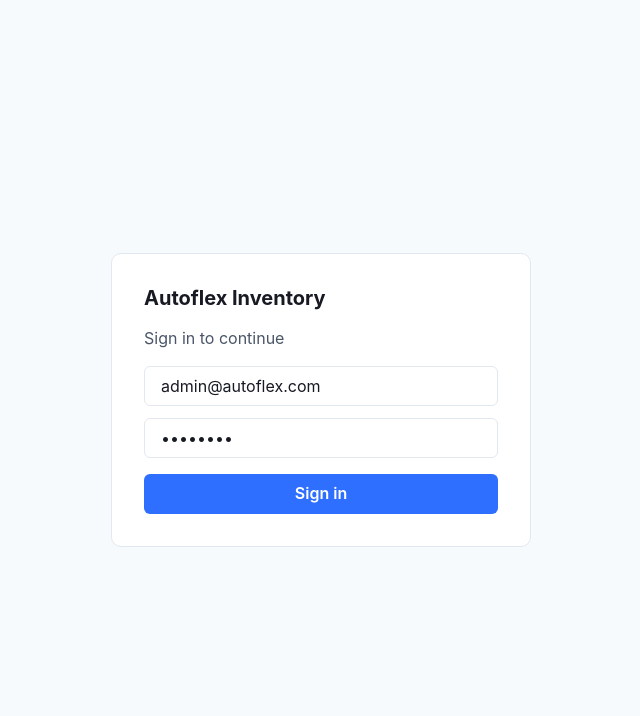
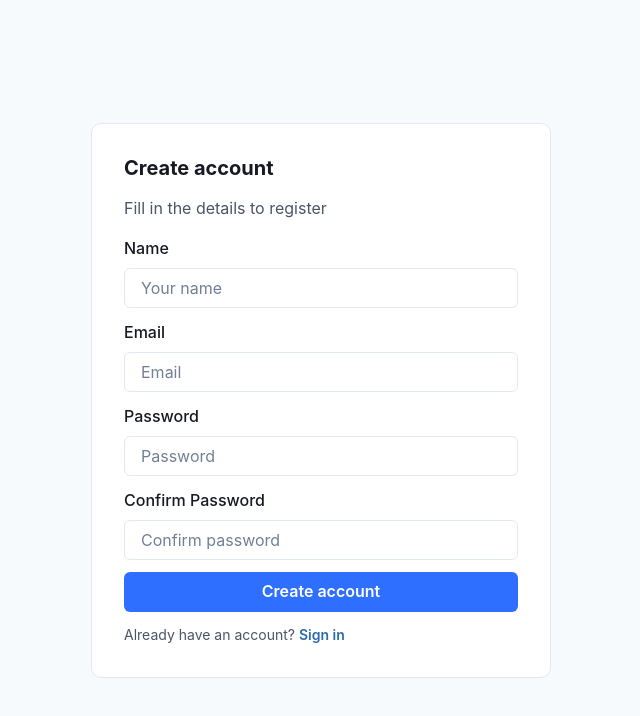
Before and after one commit to Winiicius/autoflex-test-frontend, a React (Vite) app: page /register in a window 1280 px wide. Before the commit this address led to /login. Shown: the top 716 px of the page, without its empty margins (319-959 px from the left). Built offline with nearby package versions, Linux system fonts and the light colour scheme; no server answers.

Commit message:
feat: add user registration page

```diff
--- a/src/App.tsx
+++ b/src/App.tsx
@@ -11,6 +11,7 @@ import { ProductFormPage } from "./features/products/pages/ProductFormPage";
 import { NotFoundPage } from "./shared/pages/NotFoundPage";
 import { AdminRoute } from "./app/router/AdminRoute";
 import { ForbiddenPage } from "./shared/pages/ForbiddenPage";
+import { RegisterPage } from "./features/auth/pages/RegisterPage";
 
 
 
@@ -18,7 +19,10 @@ export default function App() {
     return (
         <BrowserRouter>
             <Routes>
+
+                <Route path="/register" element={<RegisterPage />} />
                 <Route path="/login" element={<LoginPage />} />
+
                 <Route
                     element={
                         <PrivateRoute>
--- a/src/features/auth/authService.ts
+++ b/src/features/auth/authService.ts
@@ -1,9 +1,20 @@
 import { http } from "../../shared/api/http";
 import type { LoginRequest, LoginResponse } from "./types";
+
+export type RegisterRequest = {
+  name: string;
+  email: string;
+  password: string;
+};
 
 export const authService = {
   login: async (payload: LoginRequest): Promise<LoginResponse> => {
     const { data } = await http.post<LoginResponse>("/auth/login", payload);
     return data;
   },
+
+  register: async (payload: RegisterRequest) => {
+    const { data } = await http.post("/auth/register", payload);
+    return data;
+  },
 };
--- a/src/features/auth/pages/LoginPage.tsx
+++ b/src/features/auth/pages/LoginPage.tsx
@@ -9,7 +9,7 @@ import {
 } from "@chakra-ui/react";
 import { useState } from "react";
 import { useAuth } from "../AuthContext";
-import { Navigate, useNavigate } from "react-router-dom";
+import { Link, Navigate, useNavigate } from "react-router-dom";
 import { authService } from "../authService";
 
 export function LoginPage() {
@@ -76,6 +76,13 @@ export function LoginPage() {
                     <Button w="100%" onClick={onSubmit} isLoading={loading}>
                         Sign in
                     </Button>
+
+                    <Text fontSize="sm" color="gray.600">
+                        Don&apos;t have an account?{" "}
+                        <Text as={Link} to="/register" color="blue.600" fontWeight="semibold">
+                            Create one
+                        </Text>
+                    </Text>
                 </Stack>
             </Box>
         </Box>
--- /dev/null
+++ b/src/features/auth/pages/RegisterPage.tsx
@@ -0,0 +1,122 @@
+import {
+    Box,
+    Button,
+    FormControl,
+    FormErrorMessage,
+    FormLabel,
+    Heading,
+    Input,
+    Stack,
+    Text,
+    useToast,
+} from "@chakra-ui/react";
+import { zodResolver } from "@hookform/resolvers/zod";
+import { useForm } from "react-hook-form";
+import { Link, Navigate, useNavigate } from "react-router-dom";
+import { useAuth } from "../AuthContext";
+import { authService } from "../authService";
+import { registerSchema } from "../register.schema";
+import type { RegisterFormValues } from "../register.schema";
+
+export function RegisterPage() {
+    const toast = useToast();
+    const navigate = useNavigate();
+    const { user } = useAuth();
+
+    // se já estiver logado, não faz sentido cadastrar
+    if (user) return <Navigate to="/dashboard" replace />;
+
+    const {
+        register,
+        handleSubmit,
+        formState: { errors, isSubmitting },
+    } = useForm<RegisterFormValues>({
+        resolver: zodResolver(registerSchema),
+        defaultValues: {
+            name: "",
+            email: "",
+            password: "",
+            confirmPassword: "",
+        },
+    });
+
+    const onSubmit = async (values: RegisterFormValues) => {
+        try {
+            await authService.register({
+                name: values.name,
+                email: values.email,
+                password: values.password,
+            });
+
+            toast({
+                title: "Account created",
+                description: "You can now sign in.",
+                status: "success",
+                isClosable: true,
+            });
+
+            navigate("/login", { replace: true });
+        } catch (err: any) {
+            toast({
+                title: "Registration failed",
+                description: err?.message || "Please try again.",
+                status: "error",
+                isClosable: true,
+            });
+        }
+    };
+
+    return (
+        <Box minH="100vh" display="grid" placeItems="center" p={6}>
+            <Box w="100%" maxW="460px" bg="white" p={8} borderWidth="1px" borderRadius="10px">
+                <Stack spacing={4}>
+                    <Heading size="md">Create account</Heading>
+                    <Text color="gray.600">Fill in the details to register</Text>
+
+                    <form onSubmit={handleSubmit(onSubmit)}>
+                        <Stack spacing={3}>
+                            <FormControl isInvalid={!!errors.name}>
+                                <FormLabel>Name</FormLabel>
+                                <Input placeholder="Your name" {...register("name")} />
+                                <FormErrorMessage>{errors.name?.message}</FormErrorMessage>
+                            </FormControl>
+
+                            <FormControl isInvalid={!!errors.email}>
+                                <FormLabel>Email</FormLabel>
+                                <Input placeholder="Email" type="email" {...register("email")} />
+                                <FormErrorMessage>{errors.email?.message}</FormErrorMessage>
+                            </FormControl>
+
+                            <FormControl isInvalid={!!errors.password}>
+                                <FormLabel>Password</FormLabel>
+                                <Input placeholder="Password" type="password" {...register("password")} />
+                                <FormErrorMessage>{errors.password?.message}</FormErrorMessage>
+                            </FormControl>
+
+                            <FormControl isInvalid={!!errors.confirmPassword}>
+                                <FormLabel>Confirm Password</FormLabel>
+                                <Input
+                                    placeholder="Confirm password"
+                                    type="password"
+                                    {...register("confirmPassword")}
+                                />
+                                <FormErrorMessage>{errors.confirmPassword?.message}</FormErrorMessage>
+                            </FormControl>
+
+                            <Button type="submit" w="100%" isLoading={isSubmitting}>
+                                Create account
+                            </Button>
+
+                            <Text fontSize="sm" color="gray.600">
+                                Already have an account?{" "}
+                                <Text as={Link} to="/login" color="blue.600" fontWeight="semibold">
+                                    Sign in
+                                </Text>
+                            </Text>
+                        </Stack>
+                    </form>
+                </Stack>
+            </Box>
+        </Box>
+    );
+}
--- /dev/null
+++ b/src/features/auth/register.schema.ts
@@ -0,0 +1,15 @@
+import { z } from "zod";
+
+export const registerSchema = z
+  .object({
+    name: z.string().min(1, "Name is required"),
+    email: z.string().email("Invalid email"),
+    password: z.string().min(6, "Password must be at least 6 characters"),
+    confirmPassword: z.string().min(6, "Confirm your password"),
+  })
+  .refine((data) => data.password === data.confirmPassword, {
+    message: "Passwords do not match",
+    path: ["confirmPassword"],
+  });
+
+export type RegisterFormValues = z.infer<typeof registerSchema>;
```
